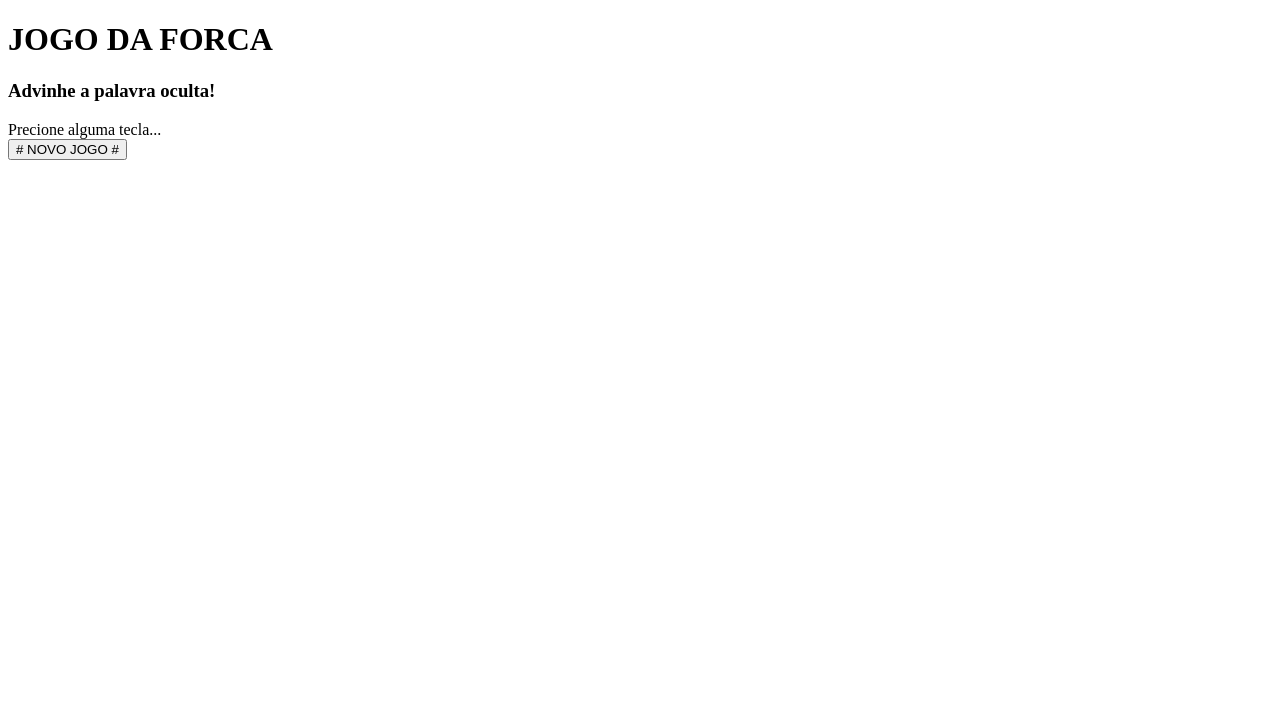
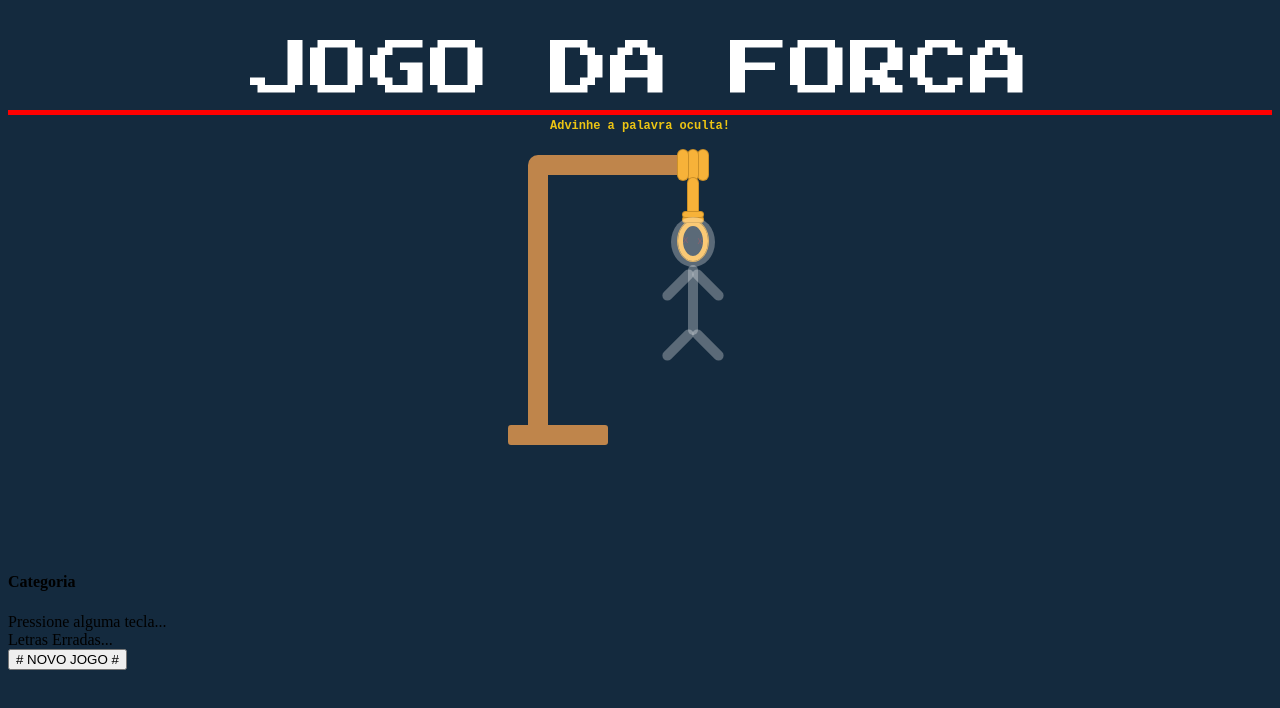
Before and after one commit to romulors/jogo-da-forca, a plain HTML site: page index.html in a window 1280 px wide. Drawn offline with Linux system fonts and the light colour scheme.

Commit message:
Cria CSS para mostrar boneco

```diff
--- a/index.html
+++ b/index.html
@@ -1,52 +1,69 @@
+<!-- Informa ao navegador que este é um documento a ser renderizado como HTML-->
 <!DOCTYPE html>
 <html>
     <head>
         <meta charset="utf-8">
+        <!-- Informa qual arquivo css vai ser utilizado para estilizar este documento HTML -->
         <link rel="stylesheet" type="text/css" href="stylesheet.css" media="screen" >
     </head>
     <body>
-        <div class="jogo">
-            <div class="cabecario">
-                <h1>JOGO DA FORCA</h1>
-                <h3>Advinhe a palavra oculta!</h3>
+        <div id="jogo">
+            <!-- Texto que aparece no topo da página -->
+            <div id="cabecario">
+                <h1 id="titulo">JOGO DA FORCA</h1>
+                <div id="linha"></div>
+                <h3 id="subtitulo">Advinhe a palavra oculta!</h3>
             </div>
 
-            <div class="bonecoEnforcado">
-                <div class="enforcado">
-                    <div class="estrutura">
-                        <div class="pedaco1"></div>
-                        <div class="pedaco2"></div>
-                        <div class="pedaco3"></div>
-                        <div class="corda">
-                            <div class="cordaTopo"></div>
-                            <div class="cordaMeio"></div>
-                            <div class="cordaBaixo"></div>
-                        </div>
+            <!-- Nesta sessão estará a o formato do boneco do jogo -->
+            <div id="bonecoEnforcado">
+
+                <!-- Temos a estrutura que segura o boneco no ar -->
+                <div id="estrutura">
+                    <div id="pedaco1"></div>
+                    <div id="pedaco2"></div>
+                    <div id="pedaco3"></div>
+                    <div id="corda">
+                        <div id="cordaTopo"></div>
+                        <div id="cordaMeio"></div>
+                        <div id="cordaBaixo"></div>
+                        <div id="cordaLaco"></div>
                     </div>
-                    <div class="pessoa">
-                        <div class="olhoEsq"></div>
-                        <div class="olhoDir"></div>
-                        <div class="cabeca"></div>
-                        <div class="corpo"></div>
-                        <div class="bracoEsq"></div>
-                        <div class="bracoDir"></div>
-                        <div class="pernaEsq"></div>
-                        <div class="pernaDir"></div>
-                    </div>
+                </div>
+
+                <!-- Temos o formado do boneco na tela -->
+                <div id="pessoa">
+                    <div id="olhoEsq">X</div>
+                    <div id="olhoDir">X</div>
+                    <div id="cabeca"></div>
+                    <div id="corpo"></div>
+                    <div id="bracoEsq"></div>
+                    <div id="bracoDir"></div>
+                    <div id="pernaEsq"></div>
+                    <div id="pernaDir"></div>
                 </div>
             </div>
 
-            <div class="painel">
-                <h3 id="categoria"></h3>
-                <div class="mostrador">
-                    <div class="tracos"></div>
-                    <div class="letrasErradas"></div>
+            <!-- Painel com as informações acerca do status do jogo -->
+            <div id="painel">
+
+                <!-- Categoria da palavra que o jogador está buscando-->
+                <h4 id="categoria">Categoria</h4>
+
+                <!-- Define mensagem e resposta ao uso do botão para início do jogo -->
+                <div id="mensagem">Pressione alguma tecla...</div>
+
+                <!-- Indica a palavra escondida e as letras já escolhidas-->
+                <div id="mostrador">
+                    <div id="tracos"></div>
+                    <div id="letrasErradas">Letras Erradas...</div>
                 </div>
-                <div id="pressioneTecla">Precione alguma tecla...</div>
-                <button class="botaoNovoJogo" onclick="iniciaJogo()"> # NOVO JOGO # </button>
+
+                <button id="botaoNovoJogo" onclick="iniciaJogo()"> # NOVO JOGO # </button>
             </div>
         </div>
 
+        <!-- Chama o javascript vinculado a este documento html -->
         <script src="script.js"></script>
     </body>
 </html>
--- a/stylesheet.css
+++ b/stylesheet.css
@@ -0,0 +1,205 @@
+@import url("https://fonts.googleapis.com/css?family=Press+Start+2P");
+
+body {
+    background: #142a3e;
+}
+
+h1#titulo {
+    font: 60px "Press Start 2P", cursive;
+    color: white;
+    text-align: center;
+    margin-bottom: 10px;
+}
+
+#linha{
+    height: 5px;
+    background: red;
+}
+
+#subtitulo {
+    font-family: 'Courier New', Courier, monospace;
+    color: #eec513;
+    margin-top: 4px;
+    font-size: 12px;
+    text-align: center;
+}
+
+#bonecoEnforcado {
+    display: flex;
+    flex-direction: row;
+    justify-content: center;
+    transform: translate(-15px, 10px);
+}
+
+#pedaco1 {
+    background: rgb(191,133,75);
+    width: 150px;
+    height: 20px;
+    border-top-left-radius: 10px;
+}
+
+#pedaco2 {
+    background: rgb(191,133,75);
+    width: 20px;
+    height: 250px;
+}
+
+#pedaco3 {
+    background: rgb(191,133,75);
+    width: 100px;
+    height: 20px;
+    transform: translate(-20px,0px);
+    border-radius: 3px;
+}
+
+#cordaTopo {
+    background: #F7B239;
+    width: 10px;
+    height: 30px;
+    border-radius: 10px;
+    transform: translate(150px,-295px);
+    box-shadow:
+    00px 0px 0px 1px #cc9028,
+    10px 0px 0px 0px #F7B239,
+    10px 0px 0px 1px #cc9028,
+    20px 0px 0px 0px #F7B239,
+    20px 0px 0px 1px #cc9028;
+}
+
+#cordaMeio {
+    background: #F7B239;
+    width: 10px;
+    height: 40px;
+    border-radius: 10px;
+    transform: translate(160px,-297px);
+    box-shadow: 00px 0px 0px 1px #cc9028;
+}
+
+#cordaBaixo {
+    background: transparent;
+    width: 30px;
+    height: 40px;
+    border: 1px solid #cc9028;
+    border-radius: 50%;
+    transform: translate(149px, -295px);
+    box-shadow: 00px 0px 0px 0px #cc9028,
+    inset 0 0 0 5px #F7B239;
+}
+
+#cordaLaco{
+    background: #F7B239;
+    width: 20px;
+    height: 5px;
+    border-radius: 10px;
+    transform: translate(155px,-345px);
+    box-shadow:
+    00px 00px 0px 1px #cc9028,
+    00px 05px 0px 0px #F7B239,
+    00px 05px 0px 1px #cc9028;
+}
+
+#olhoEsq {
+    font-family: 'Gill Sans', 'Gill Sans MT', Calibri, 'Trebuchet MS', sans-serif;
+    font-size: 8px;
+    color: red;
+    transform: translate(05px, 80px);
+    opacity: 0.3;
+}
+
+#olhoDir {
+    font-family: 'Gill Sans', 'Gill Sans MT', Calibri, 'Trebuchet MS', sans-serif;
+    font-size: 8px;
+    color: red;
+    position: absolute;
+    transform: translate(19.5px, 70.5px);
+    opacity: 0.3;
+}
+
+#cabeca,
+#corpo,
+#bracoEsq,
+#bracoDir,
+#pernaEsq,
+#pernaDir {
+    background: #fff;
+}
+
+#corpo,
+#bracoEsq,
+#bracoDir,
+#pernaEsq,
+#pernaDir  {
+    width: 10px;
+    border-radius: 10px;
+
+}
+
+#cabeca {
+    width: 44px;
+    height: 50px;
+    transform: translate(-7px, 52px);
+    opacity: 0.3;
+    border-radius: 50%;
+}
+
+#corpo {
+    height: 70px;
+    transform: translate(10px, 50px);
+    opacity: 0.3;
+}
+
+#bracoEsq {
+    height: 40px;
+    transform: translate(25px, -20px)
+    rotate(-45deg);
+    opacity: 0.3;
+}
+
+#bracoDir {
+    height: 40px;
+    transform: translate(-5px, -60px)
+    rotate(45deg);
+    opacity: 0.3;
+}
+
+#pernaEsq {
+    height: 40px;
+    transform: translate(25px, -40px)
+    rotate(-45deg);
+    opacity: 0.3;
+}
+
+#pernaDir {
+    height: 40px;
+    transform: translate(-5px, -80px)
+    rotate(45deg);
+    opacity: 0.3;
+}
+
+#painel {
+
+}
+
+#categoria {
+
+}
+
+#mensagem {
+
+}
+
+#mostrador {
+
+}
+
+#tracos {
+
+}
+
+#letrasErradas {
+
+}
+
+#botaoNovoJogo {
+
+}
```
